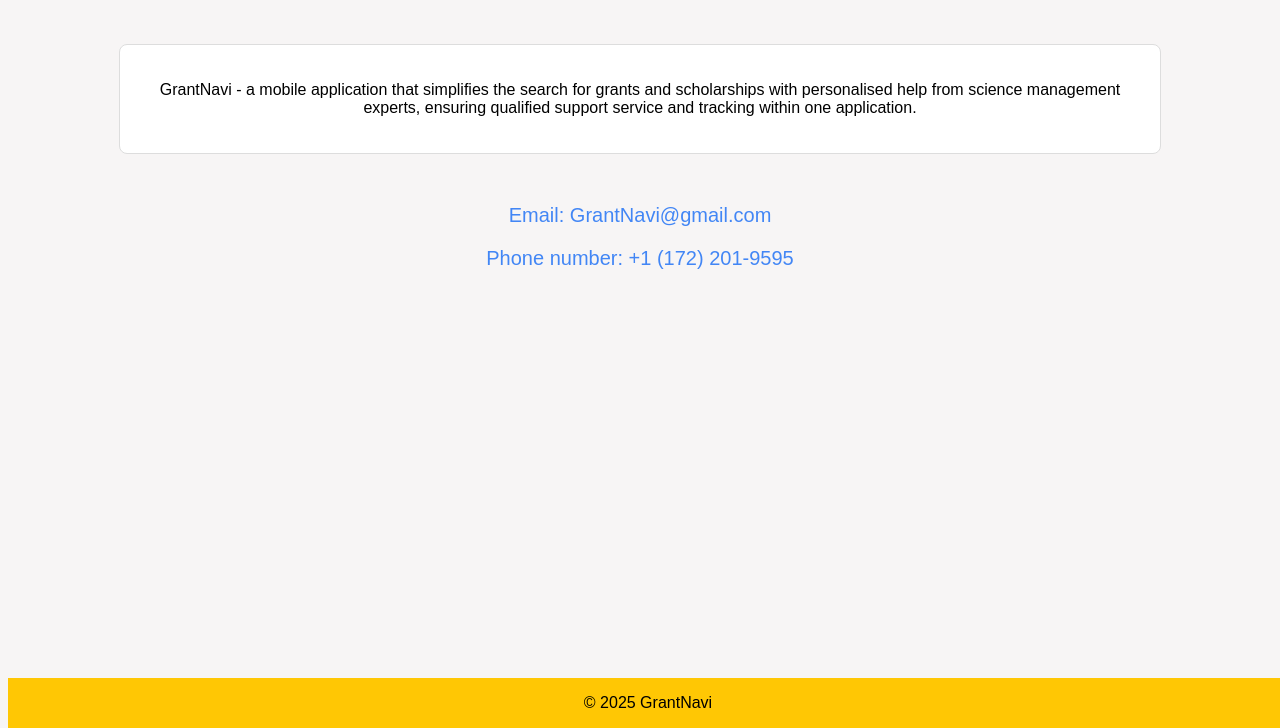
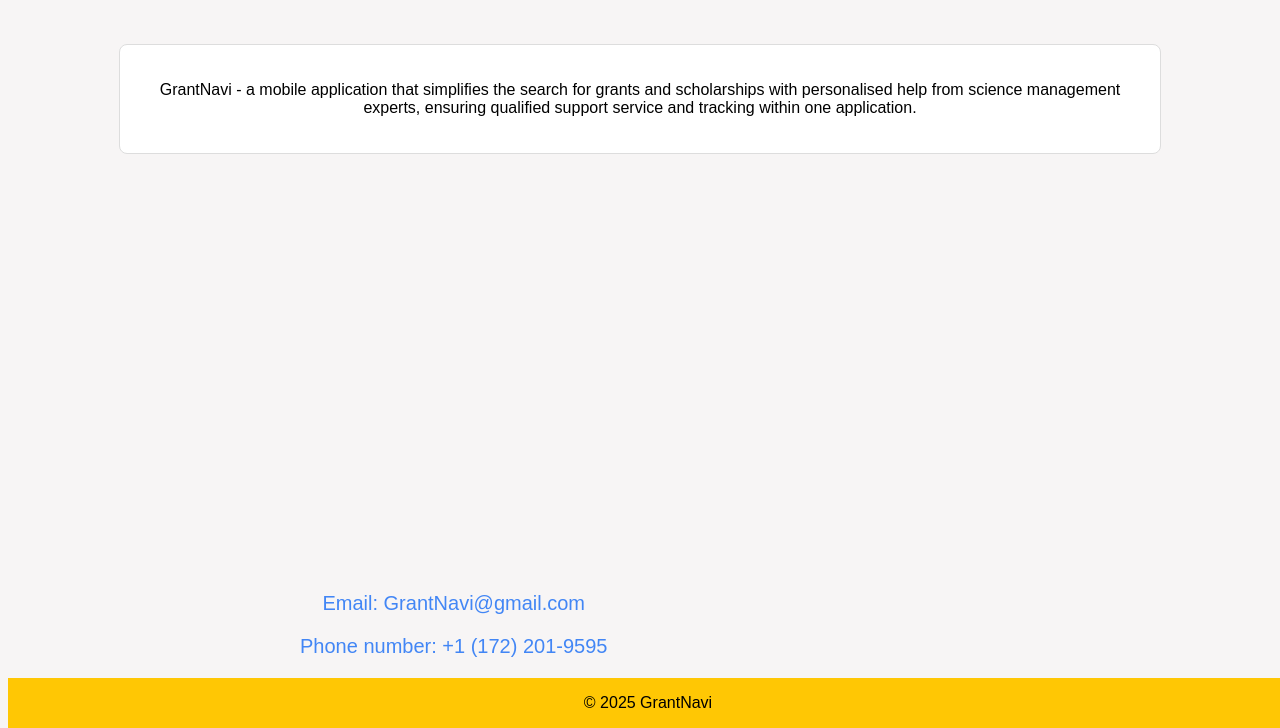
Before and after one commit to EkaterinaGrineva/grant-navi, a plain HTML site: page index.html in a window 1280 px wide. Shown: the part 72-800 px from the top of the page. Drawn offline with Linux system fonts and the light colour scheme.

Commit message:
Update styles.css
changed contact style

```diff
--- a/styles.css
+++ b/styles.css
@@ -25,7 +25,13 @@ body {
     color: black;
 }
 
-
+.contact-info {
+  position: fixed;
+ bottom: 50px;
+  left: 300px;
+  font-size: 20px;
+  color: #4286F5;
+}
 
 
 .footer {
@@ -34,11 +40,7 @@ body {
  bottom: 0;
 }
 
-.contact-info {
-  margin: 20px 0;
-  font-size: 20px;
-  color: #4286F5;
-}
+
 
 .content {
     max-width: 1000px;
```
